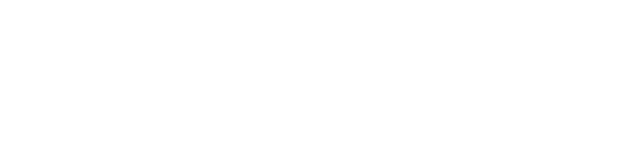
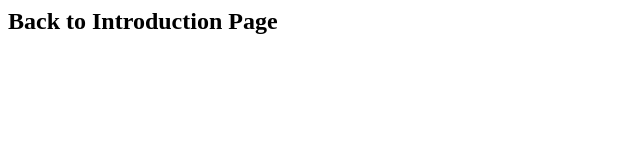
Before and after one commit to kamenchen/homework-3, a plain HTML site: page form.html in a window 1280 px wide. Shown: the whole page, without its empty margins (0-640 px from the left). Drawn offline with Linux system fonts and the light colour scheme.

Commit message:
change 2

```diff
--- a/form.html
+++ b/form.html
@@ -5,6 +5,6 @@
   </head>
 
   <body>
-
+    <h2 href="index.html">Back to Introduction Page</h2>
   </body>
 </html>
```
Also changed, not shown: index.html (+1 -1 lines), ._form.html (added), ._index.html (added).
